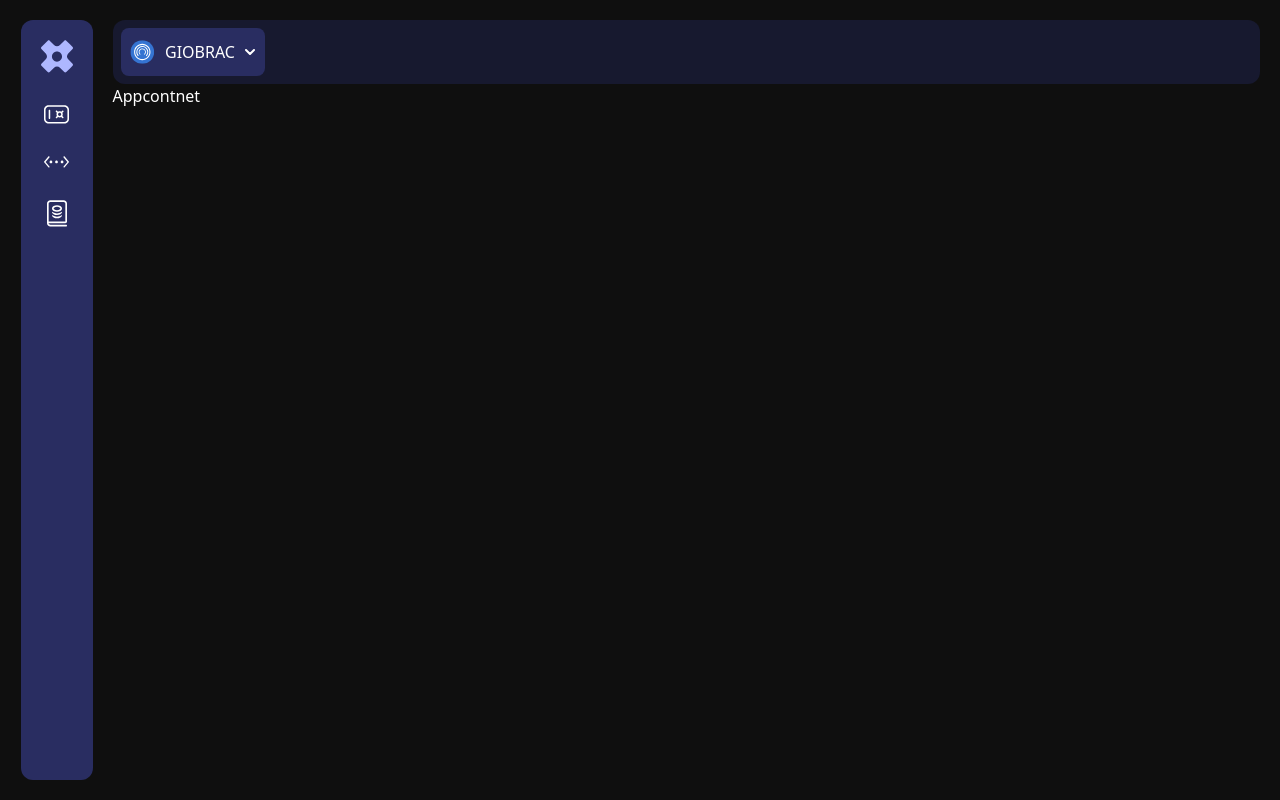
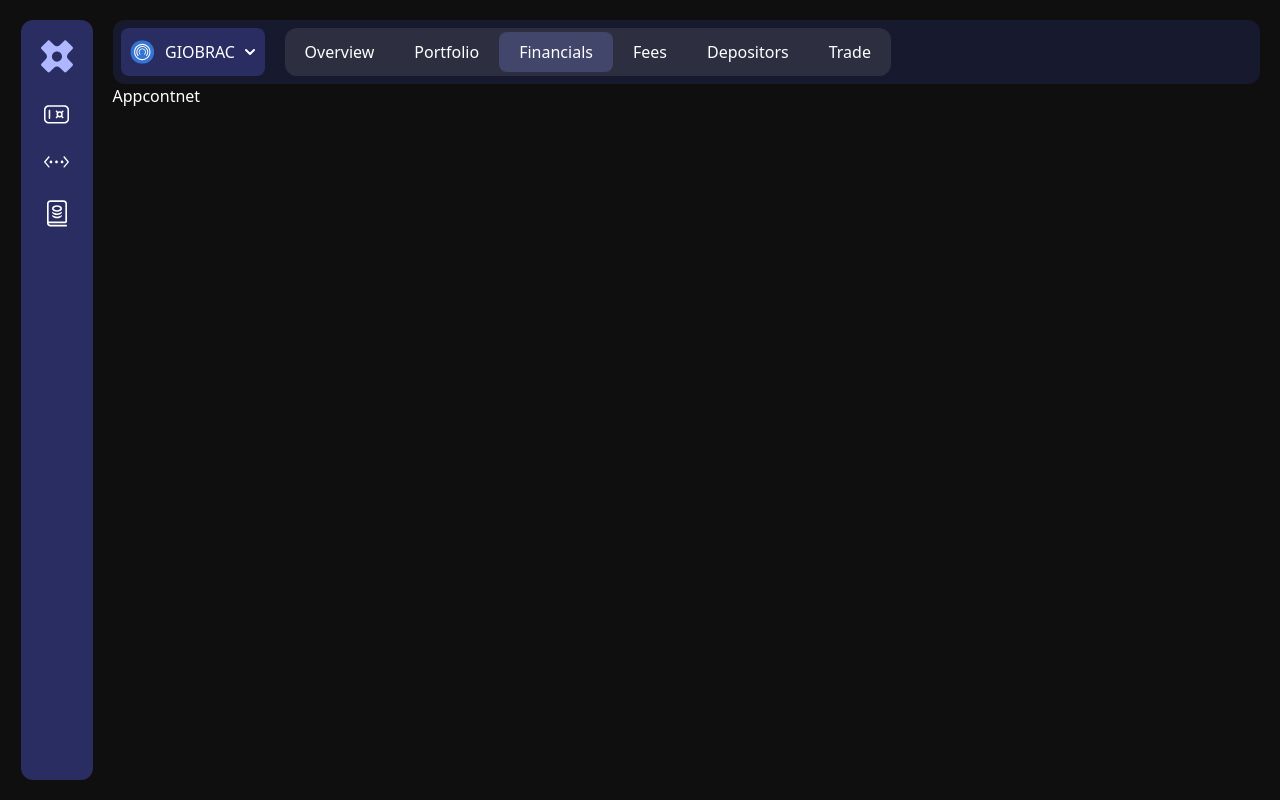
Before and after one commit to Utkarsh575/days-finance-assignment, a Next.js app: page / in a window 1280 px wide. Built offline with nearby package versions, Linux system fonts and the light colour scheme.

Commit message:
:recycle: refactored DropDown

```diff
--- a/src/components/Layout/AppContent.tsx
+++ b/src/components/Layout/AppContent.tsx
@@ -1,8 +1,21 @@
+import React from "react";
 import Navbar from "../Navbar";
+
+const pages = [
+  "Overview",
+  "Portfolio",
+  "Financials",
+  "Fees",
+  "Depositors",
+  "Trade",
+];
+
 export default function AppContent() {
+  const [selectedPage, setSelectedPage] = React.useState<string>("Financials");
+
   return (
-    <section className=" flex flex-col bg-[] w-full h-[95%] mx-5">
-      <Navbar />
+    <section className=" mx-5 flex h-[95%] w-full flex-col bg-[]">
+      <Navbar selectedPage={selectedPage} setSelectedPage={setSelectedPage} />
       <h1>Appcontnet</h1>
     </section>
   );
--- /dev/null
+++ b/src/components/Navbar/ChainSelect/index.tsx
@@ -0,0 +1,11 @@
+import React from "react";
+import Dropdown from "../../ui/Dropdown";
+import { chain } from "~/types/DropdownTypes";
+export default function ChainSelect() {
+  const chains = ["GIOBRAC", "POLYGON", "SOLANA", "ETHEREUM"];
+
+  const [toggled, setToggled] = React.useState(false);
+  const [chain, setChain] = React.useState<chain>("GIOBRAC");
+
+  return <Dropdown items={chains} setItem={setChain} selectedItem={chain} />;
+}
--- /dev/null
+++ b/src/components/Navbar/PageSelect/index.tsx
@@ -0,0 +1,36 @@
+import React from "react";
+import { PageProps } from "~/types/PageTypes";
+
+export default function PageSelect({
+  selectedPage,
+  setSelectedPage,
+}: PageProps) {
+  const pages = [
+    "Overview",
+    "Portfolio",
+    "Financials",
+    "Fees",
+    "Depositors",
+    "Trade",
+  ];
+
+  return (
+    <div className="flex h-[3rem]  items-center justify-evenly rounded-xl bg-accent  text-white">
+      {pages.map((e, idx) => {
+        return (
+          <button
+            key={idx}
+            className={`${
+              selectedPage === e ? "bg-active" : ""
+            } rounded-lg px-5 py-2`}
+            onClick={() => {
+              setSelectedPage(e);
+            }}
+          >
+            {e}
+          </button>
+        );
+      })}
+    </div>
+  );
+}
--- a/src/components/Navbar/index.tsx
+++ b/src/components/Navbar/index.tsx
@@ -1,9 +1,15 @@
-import Dropdown from "./DropDown";
+import ChainSelect from "./ChainSelect";
+import PageSelect from "./PageSelect";
+import { PageProps } from "~/types/PageTypes";
 
-export default function Navbar() {
+export default function Navbar({ selectedPage, setSelectedPage }: PageProps) {
   return (
-    <nav className="flex h-[4rem] items-center justify-start rounded-xl bg-tertiary px-2">
-      <Dropdown />
+    <nav className="flex h-[4rem] items-center justify-start gap-5 rounded-xl bg-tertiary px-2">
+      <ChainSelect />
+      <PageSelect
+        selectedPage={selectedPage}
+        setSelectedPage={setSelectedPage}
+      />
     </nav>
   );
 }
--- a/src/components/Navbar/DropDown/index.tsx
+++ b/src/components/ui/Dropdown/index.tsx
@@ -1,16 +1,23 @@
 import React from "react";
 import Image from "next/image";
+import { chain } from "~/types/DropdownTypes";
 
-export default function Dropdown() {
-  type chain = "GIOBRAC" | "POLYGON" | "SOLANA" | "ETHEREUM";
+type InputProps = {
+  items: string[] ;
+  setItem: React.Dispatch<React.SetStateAction<chain>>;
+  selectedItem: string;
+};
 
-  const chains = ["GIOBRAC", "POLYGON", "SOLANA", "ETHEREUM"];
+export default function ChainSelect(props: InputProps) {
+  const { items, setItem, selectedItem, ...rest } = props;
+
+  // const chains = ["GIOBRAC", "POLYGON", "SOLANA", "ETHEREUM"];
 
   const [toggled, setToggled] = React.useState(false);
-  const [chain, setChain] = React.useState<chain>("GIOBRAC");
+  // const [chain, setChain] = React.useState<string>("GIOBRAC");
 
   const handelChange = (e: number) => {
-    setChain(chains[e] as chain);
+    setItem(items[e] as chain);
     setToggled(!toggled);
   };
   return (
@@ -19,13 +26,13 @@ export default function Dropdown() {
         className="relative flex h-[3rem] w-[9rem] items-center justify-evenly rounded-lg bg-primary text-white"
         onClick={() => setToggled(!toggled)}
       >
-        <Image src={`/${chain}.svg`} width={25} height={25} alt="chain" />
-        <span>{chain}</span>
+        <Image src={`/${selectedItem}.svg`} width={25} height={25} alt="chain" />
+        <span>{selectedItem}</span>
         <Image width={10} height={10} alt="arrow" src="/arrow.svg" />
       </button>
       {toggled && (
         <ul className="absolute  w-[9rem] translate-y-[3.1rem] rounded-lg bg-tertiary text-white ">
-          {chains.map((elem, idx) => {
+          {items.map((elem, idx) => {
             return (
               <li
                 key={idx}
--- /dev/null
+++ b/src/types/DropdownTypes.ts
@@ -0,0 +1 @@
+export type chain = "GIOBRAC" | "POLYGON" | "SOLANA" | "ETHEREUM";
--- /dev/null
+++ b/src/types/PageTypes.ts
@@ -0,0 +1,4 @@
+export type PageProps = {
+    selectedPage: string;
+    setSelectedPage: (e: any) => void;
+  };
--- a/tailwind.config.ts
+++ b/tailwind.config.ts
@@ -10,6 +10,7 @@ export default {
         active: "#41466A",
         tertiary: "#17192F",
         dark: "#0F0F0F",
+        accent:"#4E505E66"
       },
     },
   },
```
